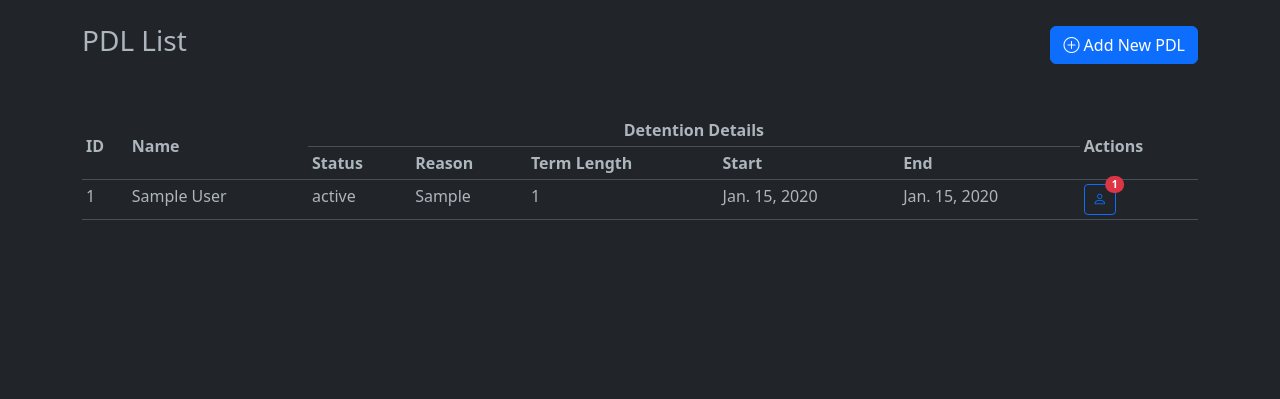
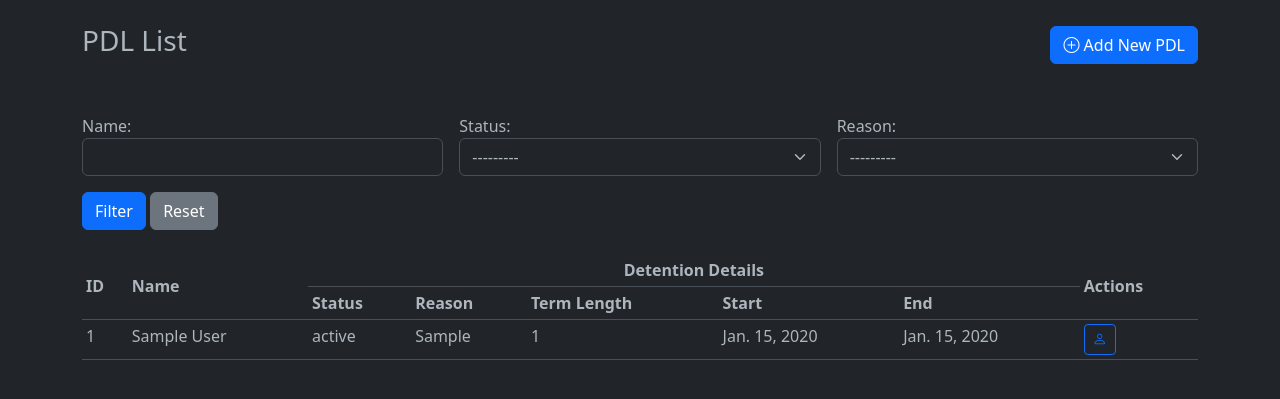
Before and after one commit to Daddycode11/MedTrack, a Django app: page /pdl/list/ in a window 1280 px wide. Shown: the part 57-456 px from the top of the page. Run offline with Django 5.2, Linux system fonts and the light colour scheme; tables that the repository leaves empty hold one stand-in row (values such as "Sample post"); some libraries are stand-ins or nearby versions.

Commit message:
Add filters in PDL list

```diff
--- /dev/null
+++ b/medtrack/pdl/filters.py
@@ -0,0 +1,21 @@
+import django_filters
+from .models import DetentionInstance, DetentionStatus, DetentionReason
+
+class PDLFilter(django_filters.FilterSet):
+    pdl_profile = django_filters.CharFilter(
+        field_name='pdl_profile__username__username',
+        lookup_expr='icontains',
+        label="Name"
+    )
+    detention_status = django_filters.ModelChoiceFilter(
+        queryset=DetentionStatus.objects.all(),
+        label="Status"
+    )
+    detention_reason = django_filters.ModelChoiceFilter(
+        queryset=DetentionReason.objects.all(),
+        label="Reason"
+    )
+
+    class Meta:
+        model = DetentionInstance
+        fields = ['pdl_profile', 'detention_status', 'detention_reason']
--- a/medtrack/pdl/views.py
+++ b/medtrack/pdl/views.py
@@ -3,6 +3,8 @@ from .models import PDLProfile, DetentionInstance
 from medications.models import MedicationPrescription
 from django.core.paginator import Paginator
 from django.db.models import Count, Q
+from consultations.models import Consultation
+from .filters import PDLFilter
 
 # Create your views here.
 
@@ -14,30 +16,20 @@ def index(request):
 
 def pdl_list(request):
     """
-    View function for the PDL list page with pagination.
+    View function to display a list of PDLs with filters.
     """
+    detention_instances = DetentionInstance.objects.select_related('pdl_profile', 'detention_status', 'detention_reason')
+    pdl_filter = PDLFilter(request.GET, queryset=detention_instances)
 
-    # Fetch all PDL profiles with the count of scheduled consultations
-    pdl_profiles = DetentionInstance.objects.annotate(
-        scheduled_consultations_count=Count(
-            'pdl_profile__consultation',
-            filter=Q(pdl_profile__consultation__status="scheduled")
-        )
-    ).order_by("pdl_profile__username__last_name")
-
-    # Set up pagination
-    paginator = Paginator(pdl_profiles, 10)  # Show 10 profiles per page
-    page_number = request.GET.get("page")
+    # Pagination
+    paginator = Paginator(pdl_filter.qs, 10)  # Show 10 PDLs per page
+    page_number = request.GET.get('page')
     page_obj = paginator.get_page(page_number)
 
-    # Render the template with the paginated profiles
-    context = {
-        "page_obj": page_obj,
-    }
-
-    return render(request, "pdl/pdl_list.html", context)
-
-from consultations.models import Consultation
+    return render(request, 'pdl/pdl_list.html', {
+        'filter': pdl_filter,
+        'page_obj': page_obj,
+    })
 
 def pdl_profile(request, pk):
     """
@@ -56,8 +48,6 @@ def pdl_profile(request, pk):
     # Get medication prescriptions for the PDL
     medication_prescriptions = MedicationPrescription.objects.filter(pdl_profile=pdl)
 
-
-
     context = {
         "pdl": pdl,
         "detention_instances": detention_instances,
--- a/medtrack/templates/pdl/pdl_list.html
+++ b/medtrack/templates/pdl/pdl_list.html
@@ -1,11 +1,11 @@
 {% extends "base.html" %}
+{% load widget_tweaks %}
 
 {% block title %}
 PDL List - Medtrack
 {% endblock %}
 
 {% block content %}
-{{ pdl_list }}
 <div class="container">
     <div class="d-flex justify-content-between align-items-center mt-4 mb-5">
        <div>
@@ -17,6 +17,29 @@ PDL List - Medtrack
                 Add New PDL</a>
         </div>
     </div>
+
+    <!-- Filter Form -->
+    <form method="get" class="mb-4">
+        <div class="row g-3">
+            <div class="col-md-4">
+                {{ filter.form.pdl_profile.label_tag }}
+                {{ filter.form.pdl_profile|add_class:"form-control" }}
+            </div>
+            <div class="col-md-4">
+                {{ filter.form.detention_status.label_tag }}
+                {{ filter.form.detention_status|add_class:"form-select" }}
+            </div>
+            <div class="col-md-4">
+                {{ filter.form.detention_reason.label_tag }}
+                {{ filter.form.detention_reason|add_class:"form-select" }}
+            </div>
+        </div>
+        <div class="mt-3">
+            <button type="submit" class="btn btn-primary">Filter</button>
+            <a href="{% url 'pdl:pdl_list' %}" class="btn btn-secondary">Reset</a>
+        </div>
+    </form>
+
     <table class="table table-hover table-sm">
         <thead>
             <tr>
@@ -43,7 +66,6 @@ PDL List - Medtrack
                 <td>{{ pdl.detention_term_length }}</td>
                 <td>{{ pdl.detention_start_date }}</td>
                 <td>{{ pdl.detention_end_date }}</td>
-
                 <td>
                     <a href="{% url 'pdl:pdl_profile' pdl.id %}" class="btn btn-sm btn-outline-primary position-relative" data-bs-toggle="tooltip" data-bs-placement="top" title="View PDL Profile">
                         <i class="bi bi-person"></i>
@@ -59,6 +81,8 @@ PDL List - Medtrack
             {% endfor %}
         </tbody>
     </table>
+
+    <!-- Pagination -->
     {% if page_obj.has_previous %}
     <a href="?page=1" class="btn btn-primary">First</a>
     <a href="?page={{ page_obj.previous_page_number }}" class="btn btn-primary">Previous</a>
```
